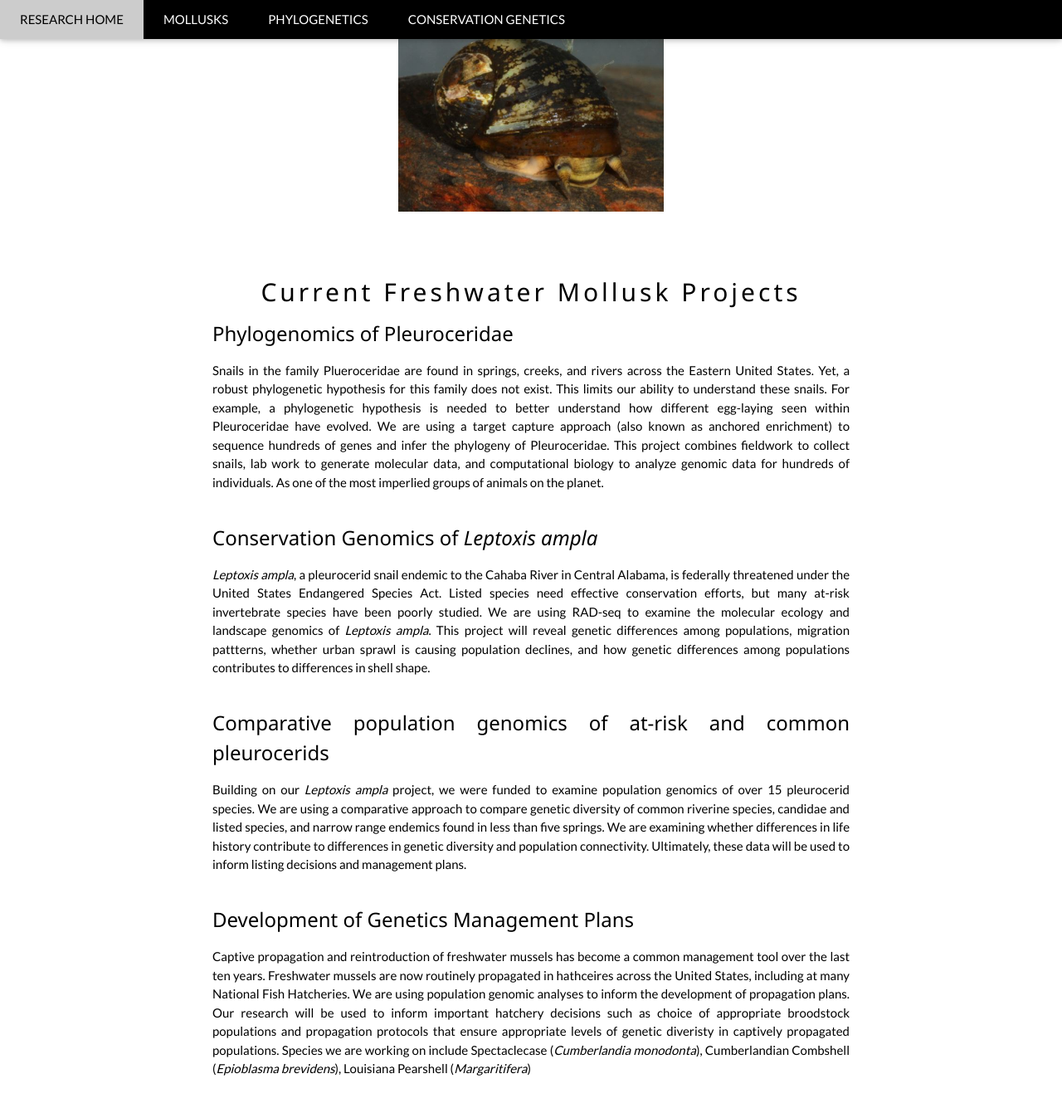
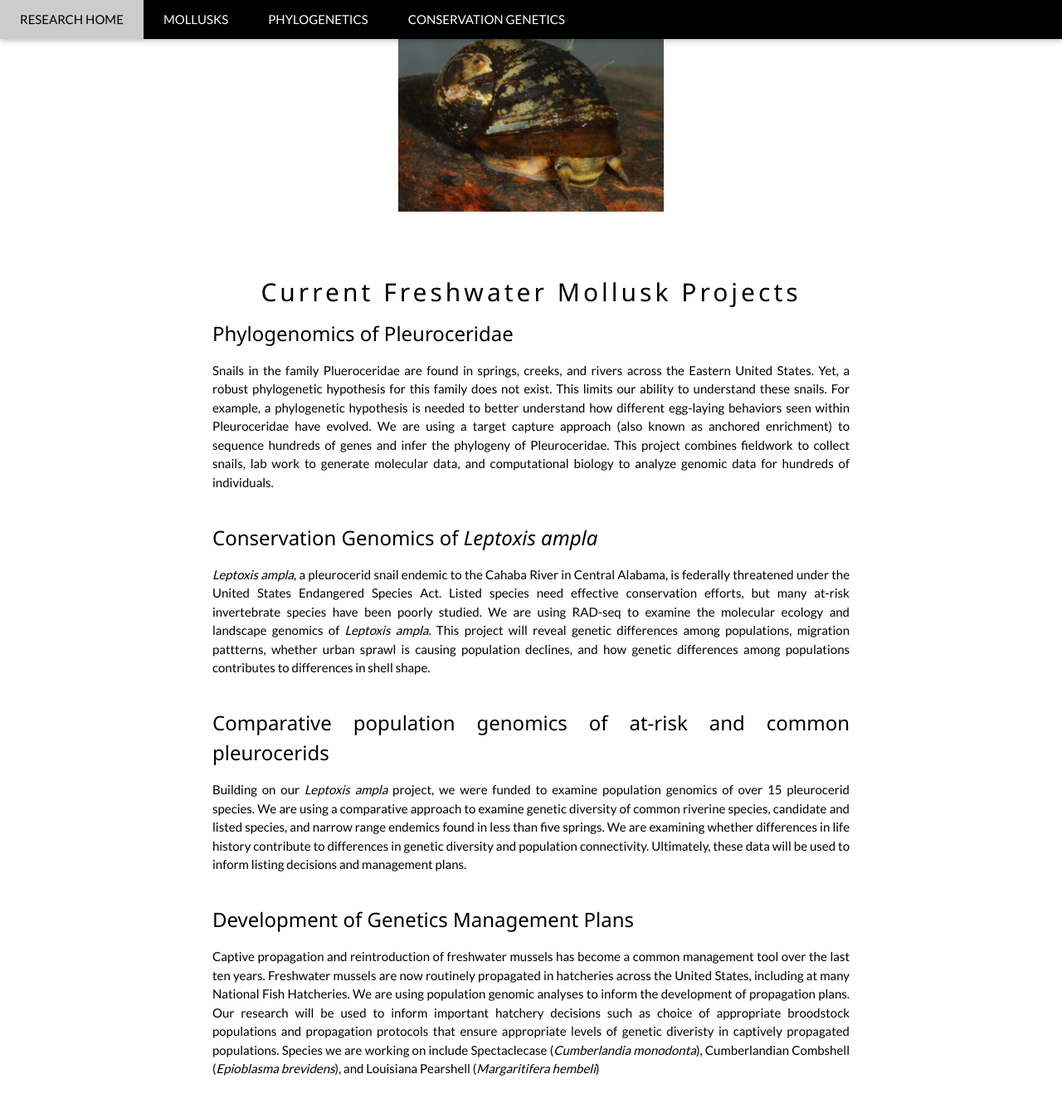
Before and after one commit to NathanWhelan/nathanwhelan.github.io, a Jekyll site: the page projects/mollusks.html, which Jekyll copies as it is, in a window 1280 px wide and 1400 px high, scrolled down 87 px. Shown: the top 1335 px of the window at 83% size. Built offline with Jekyll 4.4.1, drawn with Linux system fonts in a browser that asks for light colours.

Commit message:
Update mollusks.html

```diff
--- a/projects/mollusks.html
+++ b/projects/mollusks.html
@@ -42,13 +42,13 @@ body {font-family: "Lato", sans-serif}
   <div class="w3-container w3-content w3-center w3-padding-64" style="max-width:800px" id="band">
     <h2 class="w3-wide">Current Freshwater Mollusk Projects</h2>
     <h3 class="w3-justify">Phylogenomics of Pleuroceridae</h3>
-    <p class="w3-justify">Snails in the family Plueroceridae are found in springs, creeks, and rivers across the Eastern United States. Yet, a robust phylogenetic hypothesis for this family does not exist. This limits our ability to understand these snails. For example, a phylogenetic hypothesis is needed to better understand how different egg-laying seen within Pleuroceridae have evolved. We are using a target capture approach (also known as anchored enrichment) to sequence hundreds of genes and infer the phylogeny of Pleuroceridae. This project combines fieldwork to collect snails, lab work to generate molecular data, and computational biology to analyze genomic data for hundreds of individuals. As one of the most imperlied groups of animals on the planet.</br></br></p>
+    <p class="w3-justify">Snails in the family Plueroceridae are found in springs, creeks, and rivers across the Eastern United States. Yet, a robust phylogenetic hypothesis for this family does not exist. This limits our ability to understand these snails. For example, a phylogenetic hypothesis is needed to better understand how different egg-laying behaviors seen within Pleuroceridae have evolved. We are using a target capture approach (also known as anchored enrichment) to sequence hundreds of genes and infer the phylogeny of Pleuroceridae. This project combines fieldwork to collect snails, lab work to generate molecular data, and computational biology to analyze genomic data for hundreds of individuals.</br></br></p>
     <h3 class="w3-justify">Conservation Genomics of <i>Leptoxis ampla</i></h3>
     <p class="w3-justify"><i>Leptoxis ampla</i>, a pleurocerid snail endemic to the Cahaba River in Central Alabama, is federally threatened under the United States Endangered Species Act. Listed species need effective conservation efforts, but many at-risk invertebrate species have been poorly studied. We are using RAD-seq to examine the molecular ecology and landscape genomics of <i>Leptoxis ampla</i>. This project will reveal genetic differences among populations, migration pattterns, whether urban sprawl is causing population declines, and how genetic differences among populations contributes to differences in shell shape.</br></br></p>
     <h3 class="w3-justify">Comparative population genomics of at-risk and common pleurocerids</h3>
-    <p class="w3-justify"> Building on our <i>Leptoxis ampla</i> project, we were funded to examine population genomics of over 15 pleurocerid species. We are using a comparative approach to compare genetic diversity of common riverine species, candidae and listed species, and narrow range endemics found in less than five springs. We are examining whether differences in life history contribute to differences in genetic diversity and population connectivity. Ultimately, these data will be used to inform listing decisions and management plans.</br></br></p>
+    <p class="w3-justify"> Building on our <i>Leptoxis ampla</i> project, we were funded to examine population genomics of over 15 pleurocerid species. We are using a comparative approach to examine genetic diversity of common riverine species, candidate and listed species, and narrow range endemics found in less than five springs. We are examining whether differences in life history contribute to differences in genetic diversity and population connectivity. Ultimately, these data will be used to inform listing decisions and management plans.</br></br></p>
     <h3 class="w3-justify">Development of Genetics Management Plans</h3>
-    <p class="w3-justify">Captive propagation and reintroduction of freshwater mussels has become a common management tool over the last ten years. Freshwater mussels are now routinely propagated in hathceires across the United States, including at many National Fish Hatcheries. We are using population genomic analyses to inform the development of propagation plans. Our research will be used to inform important hatchery decisions such as choice of appropriate broodstock populations and propagation protocols that ensure appropriate levels of genetic diveristy in captively propagated populations. Species we are working on include Spectaclecase (<i>Cumberlandia monodonta</i>), Cumberlandian Combshell (<i>Epioblasma brevidens</i>), Louisiana Pearshell (<i>Margaritifera</i>)</br></br></p>
+    <p class="w3-justify">Captive propagation and reintroduction of freshwater mussels has become a common management tool over the last ten years. Freshwater mussels are now routinely propagated in hatcheries across the United States, including at many National Fish Hatcheries. We are using population genomic analyses to inform the development of propagation plans. Our research will be used to inform important hatchery decisions such as choice of appropriate broodstock populations and propagation protocols that ensure appropriate levels of genetic diveristy in captively propagated populations. Species we are working on include Spectaclecase (<i>Cumberlandia monodonta</i>), Cumberlandian Combshell (<i>Epioblasma brevidens</i>), and Louisiana Pearshell (<i>Margaritifera hembeli</i>)</br></br></p>
     <!--   <div class="w3-row w3-padding-32">
       <div class="w3-third">
         <p>Name</p>
```
